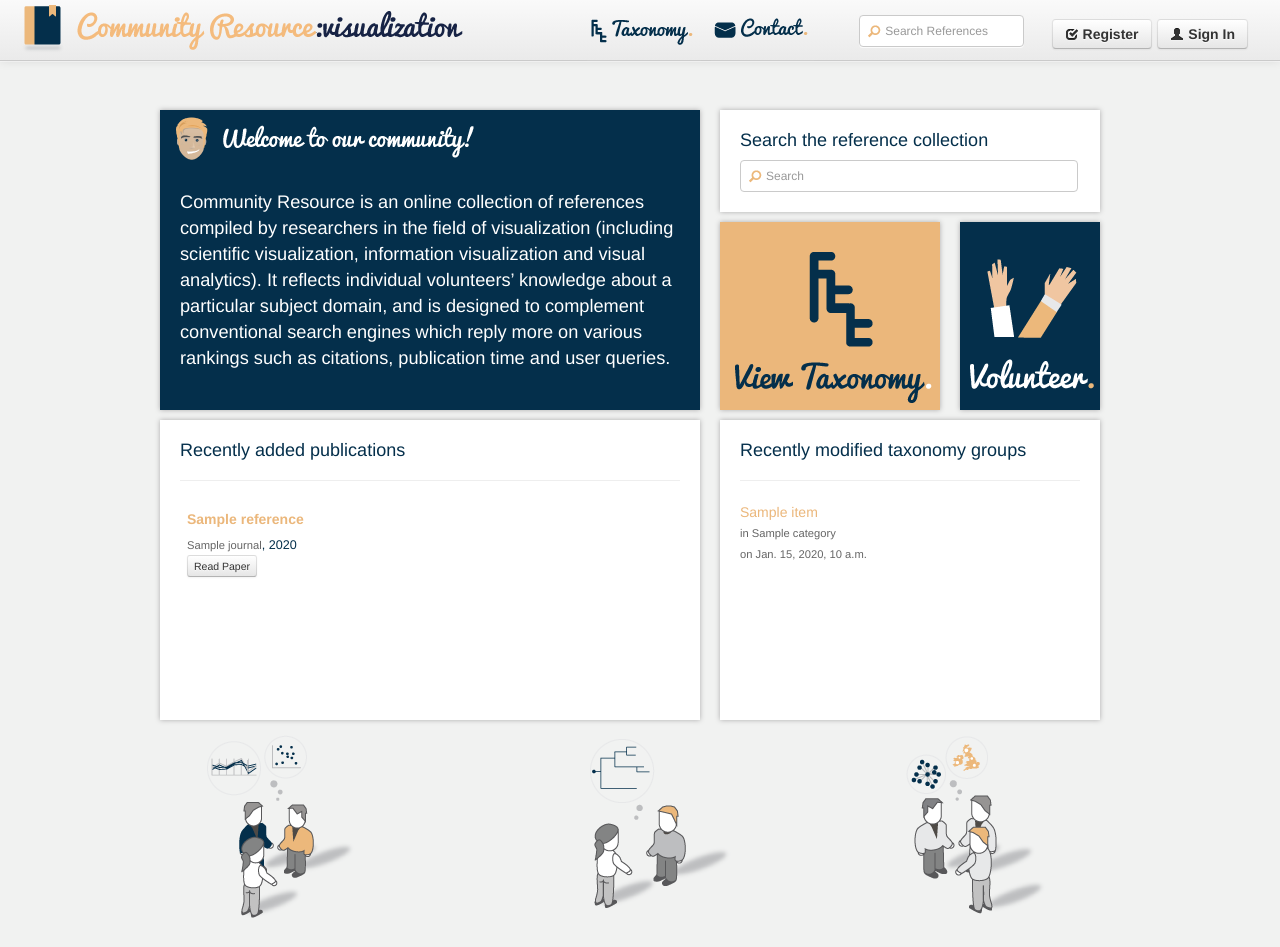
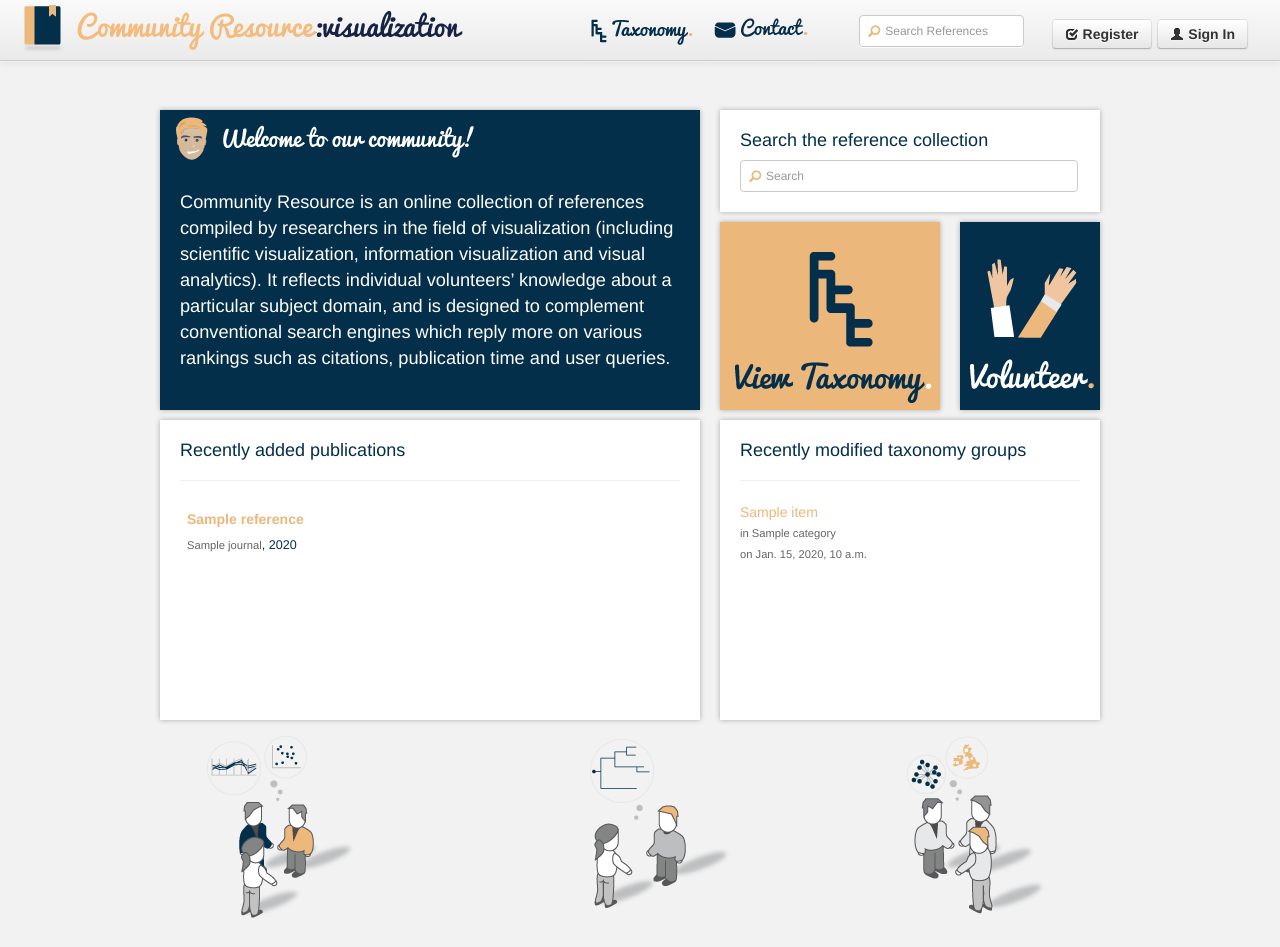
Before and after one commit to OVii/communityvisweb, a Django app: template web/templates/index.html in a window 1280 px wide. Shown: the top 947 px of the page. Run offline with Django 3.2, Linux system fonts and the light colour scheme; the template is opened without the code that fills it: most values are stand-ins (such as "Sample title", 1, 10 or a date in 2020); some libraries are stand-ins or nearby versions.

Commit message:
Removed paper link.

```diff
--- a/web/templates/index.html
+++ b/web/templates/index.html
@@ -84,11 +84,6 @@
 
                             <span style="font-size: 0.8em; color:#666666">{{ reference.journal }}</span>{% if reference.year > 0 %}<span class="year">{% if reference.journal %}, {% endif %}{{ reference.year }}</span>{% endif %}
 
-                            {% if reference.url %}
-                                <br/>
-                                <a href="{{ reference.url }}" target="_blank" class="btn btn-mini">Read Paper</a>
-                            {% endif %}
-
                         </div>
                         {% if not forloop.last %}
                             <hr/>
```
